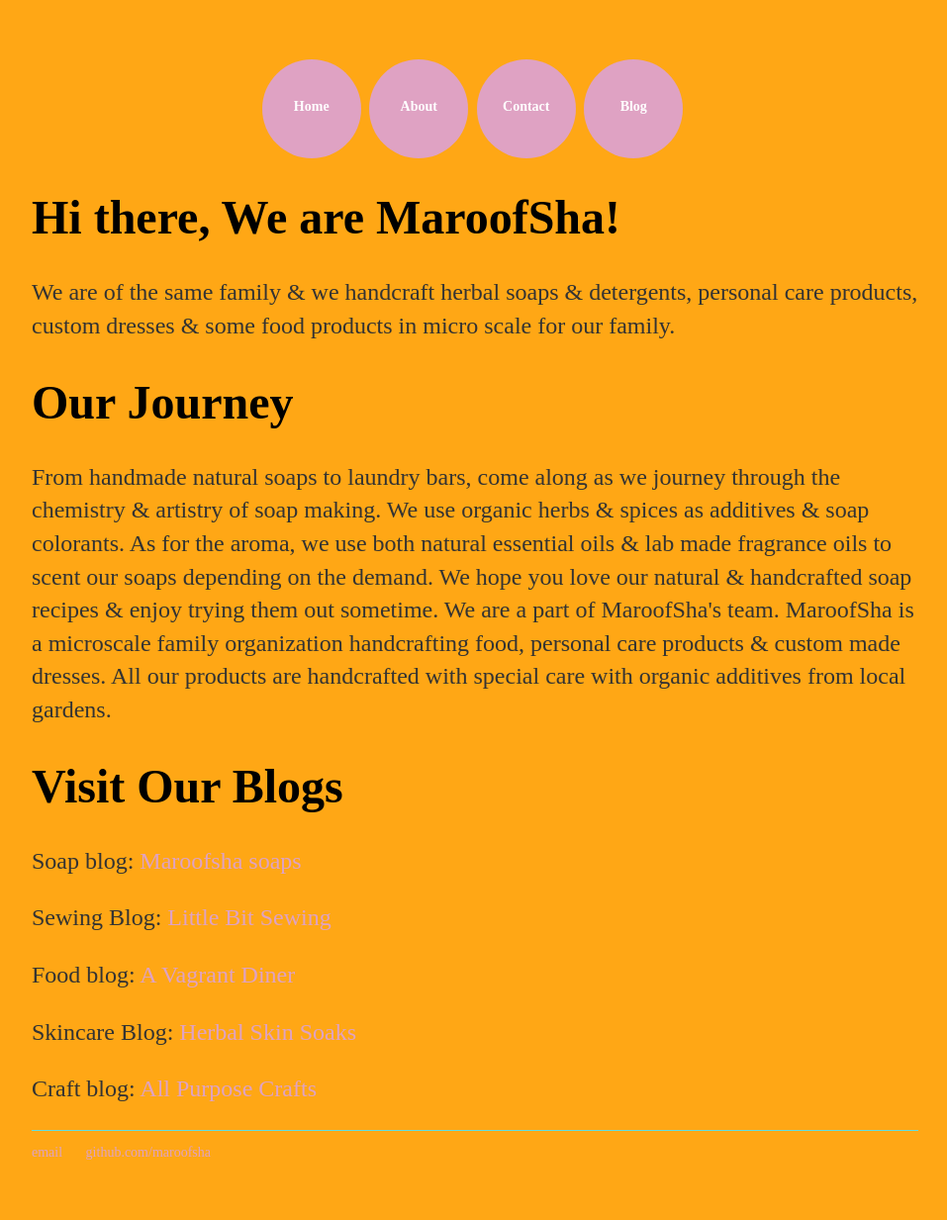
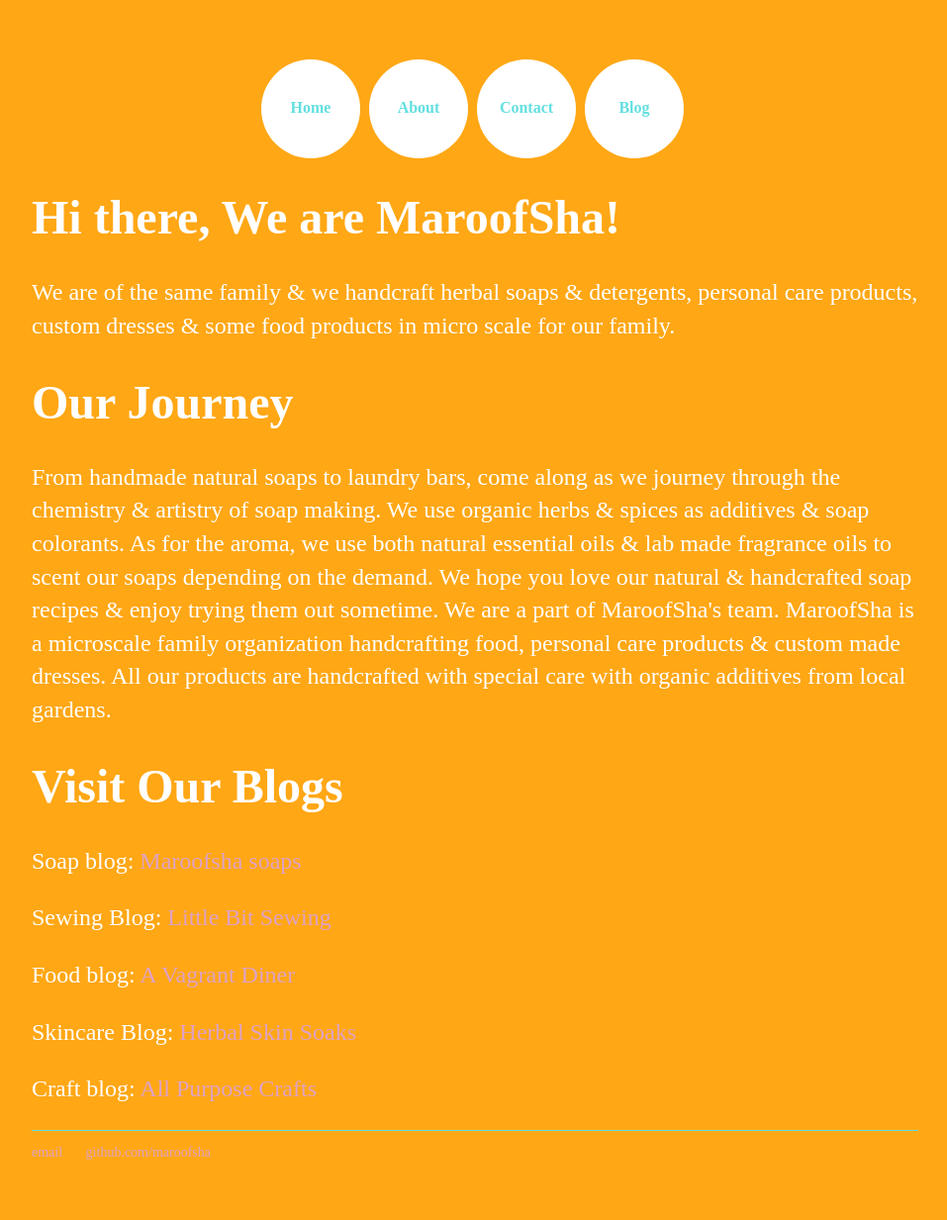
Before and after one commit to maroofsha/maroofsha.github.io, a Jekyll site: the page built from about.html, in a window 1280 px wide. Shown: the whole page at 99% size, without its empty margins (160-1117 px from the left). Built offline with Jekyll 4.4.1, drawn with Linux system fonts in a browser that asks for light colours; nearby versions of some CDN libraries.

Commit message:
Create main.css

```diff
--- a/css/main.css
+++ b/css/main.css
@@ -4,10 +4,11 @@ body {
     background-color:#ffa715;
 }
 footer ul {
-    font-family:'Oldenburg', 'Raleway', 'Nixie-one';
+    font-family:'Lucida Consol', 'Raleway', 'Nixie-one';
     font-size: 14px;
     padding: 0px;
     list-style: none;
+    color:#ffffff;
     }
 
 
@@ -19,7 +20,7 @@ overflow:hidden;
 .nav ul{
 margin: 0;
 padding: 0;
-font: bold 14px Oldenburg;
+font: bold 16px Lucida Consol;
 list-style-type: none;
 text-align: center;
 }
@@ -31,8 +32,8 @@ margin: 0;
 display:inline-block;
 text-align:center;
 text-decoration: none;
-color: white;
-background:#dfa2c3;
+color: #63dfe0;
+background:#fff;
 margin: 0;
 margin-right:5px;
 width:100px;
@@ -46,10 +47,10 @@ position:relative;
 top:40%;
 }
 .nav li a:visited{
-color: white;
+color: #dfa2c3;
 }
 .nav a:hover{
-background: #63dfe0;
+background: #fff;
 }
 
 footer ul li {
@@ -66,11 +67,18 @@ a:hover {
 h1 {
     font-size: 3em;
     font-family:'Sacramento', 'Oldenburg', 'Raleway';
+    color:#ffffff;
+}
+h2 {
+    font-size: 2em;
+    font-family:'Lucida Consol';
+    color:#ffffff;
 }
 p {
     font-size: 1.5em;
     line-height: 1.4em;
-    color: #333;
+    color: #ffffff;
+    font-family:'Josefin Slab';
 }
 footer {
     border-top: 1px solid #63dfe0;
```
